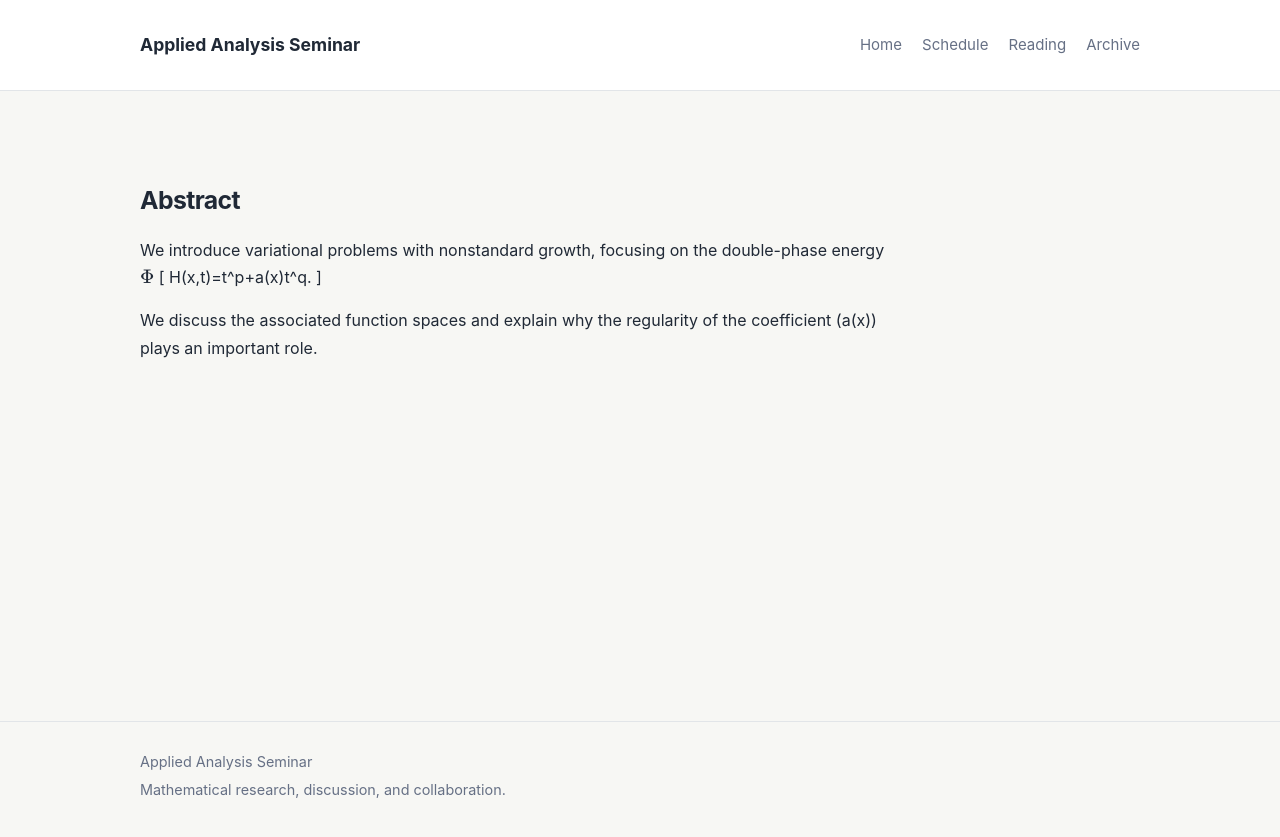
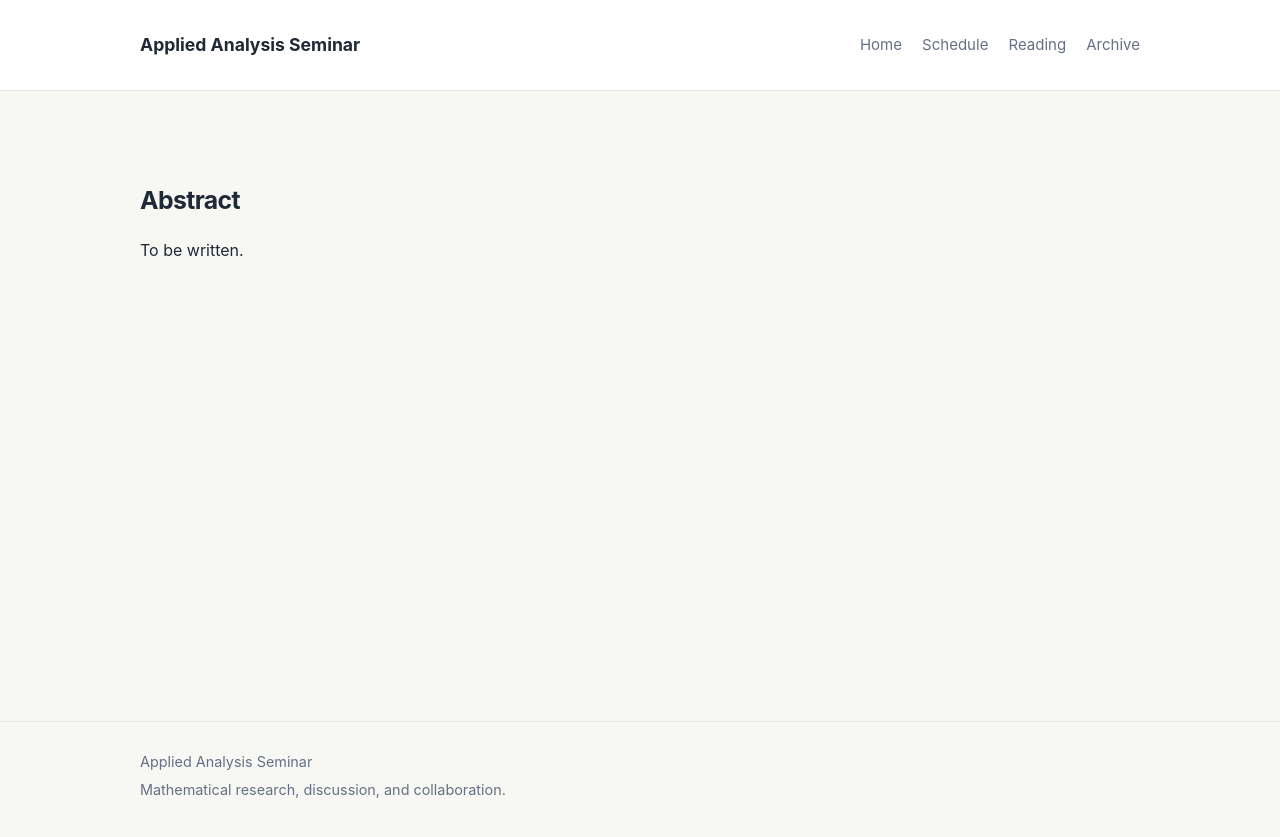
Before and after one commit to gvpantazis/math-seminar, a Jekyll site: the page built from _talks/2026-10-20-example.md, in a window 1280 px wide. Shown: the top 837 px of the page. Built offline with Jekyll 4.4.1, drawn with Linux system fonts in a browser that asks for light colours.

Commit message:
Update 2026-10-20-example.md

```diff
--- a/_talks/2026-10-20-example.md
+++ b/_talks/2026-10-20-example.md
@@ -13,10 +13,4 @@ categories:
 
 ## Abstract
 
-We introduce variational problems with nonstandard growth, focusing on the double-phase energy
-\\(\Phi\\)
-\[
-H(x,t)=t^p+a(x)t^q.
-\]
-
-We discuss the associated function spaces and explain why the regularity of the coefficient \(a(x)\) plays an important role.
+To be written.
```
Also changed, not shown: other parts of _talks/2026-10-20-example.md (+1 -1 lines).
